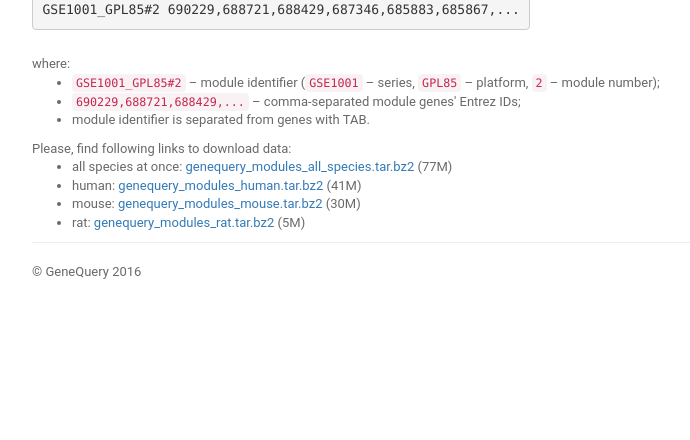
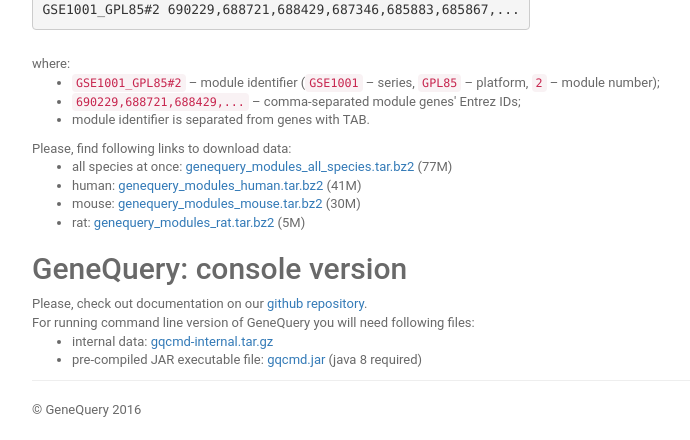
Before and after one commit to ctlab/genequery-web, a Django app: page /downloads/ in a window 1280 px wide. Shown: the part 970-1410 px from the top of the page, without its empty margins (15-705 px from the left). Before the commit the page ends 1249 px from the top, so only its background shows below. Run offline with Django 3.2, Linux system fonts and the light colour scheme; parts of the project's set-up code (start-up, migrations or seed data) failed here and were passed over; some libraries are stand-ins or nearby versions.

Commit message:
Add link to console version internal data

```diff
--- a/templates/downloads.html
+++ b/templates/downloads.html
@@ -32,6 +32,18 @@
                     <li>mouse: <a href="{{MEDIA_URL}}/downloads/genequery_modules_mouse.tar.bz2">genequery_modules_mouse.tar.bz2</a> (30M)</li>
                     <li>rat: <a href="{{MEDIA_URL}}/downloads/genequery_modules_rat.tar.bz2">genequery_modules_rat.tar.bz2</a> (5M)</li>
                   </ul>
+
+                  <h2>GeneQuery: console version</h2>
+                  Please, check out documentation on our <a href="https://github.com/ctlab/genequery-kotlin/tree/master/genequery-console" target="_blank">github repository</a>.
+                  <br>
+                  For running command line version of GeneQuery you will need following files:
+                  <ul>
+                    <li>
+                      internal data: <a href="{{MEDIA_URL}}/downloads/console/gqcmd-internal.tar.gz">gqcmd-internal.tar.gz</a>
+                    </li>
+                    <li>pre-compiled JAR executable file: <a href="{{MEDIA_URL}}/downloads/console/gqcmd.jar">gqcmd.jar</a> (java 8 required)</li>
+                  </ul>
+
                 </div>
             </div>
         </div>
```
